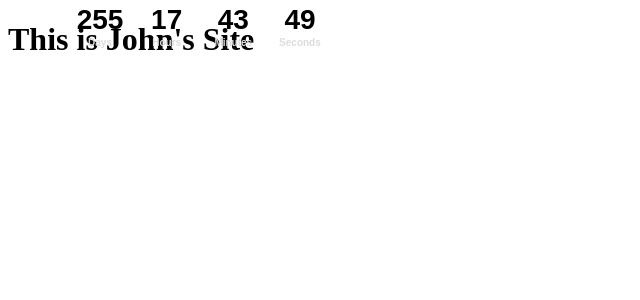
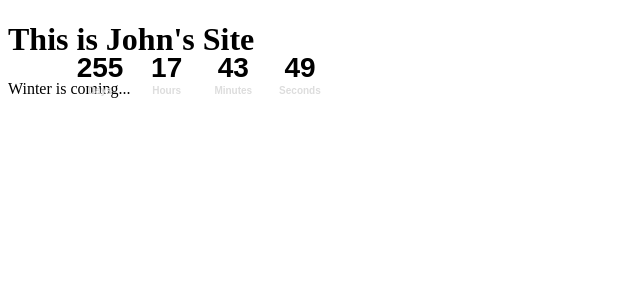
Before and after one commit to JohnDuxbury/JohnDuxbury.github.io, a Jekyll site: the page index.html, which Jekyll copies as it is, in a window 1280 px wide. Shown: the top 300 px of the page, without its empty margins (0-640 px from the left). Built offline with Jekyll 4.4.1, drawn with Linux system fonts in a browser that asks for light colours.

Commit message:
Winter is coming

```diff
--- a/index.html
+++ b/index.html
@@ -26,7 +26,7 @@
     background-color: transparent;
     margin: 0px auto;
     position: absolute;   /* leave as "relative" to keep timer centered on your page, or change to "absolute" then change the values of the "top" and "left" properties to position the timer */
-    top: 0px;             /* change to position the timer */
+    top: 48px;             /* change to position the timer */
     left: 0px;            /* change to position the timer; delete this property and it's value to keep timer centered on page */
 }
 </style>
@@ -107,6 +107,7 @@ function countdown(yr,m,d,hr,min){
 
 <body onload="countdown(year,month,day,hour,minute)">
   <h1>This is John's Site</h1>
+  <p>Winter is coming...</p>
 <table id="table" border="0" cellpadding="0" cellspacing="0">
     <tr>
         <td align="center" colspan="6"><div class="numbers" id="count2" style="padding: 5px 0 0 0; "></div></td>
```
